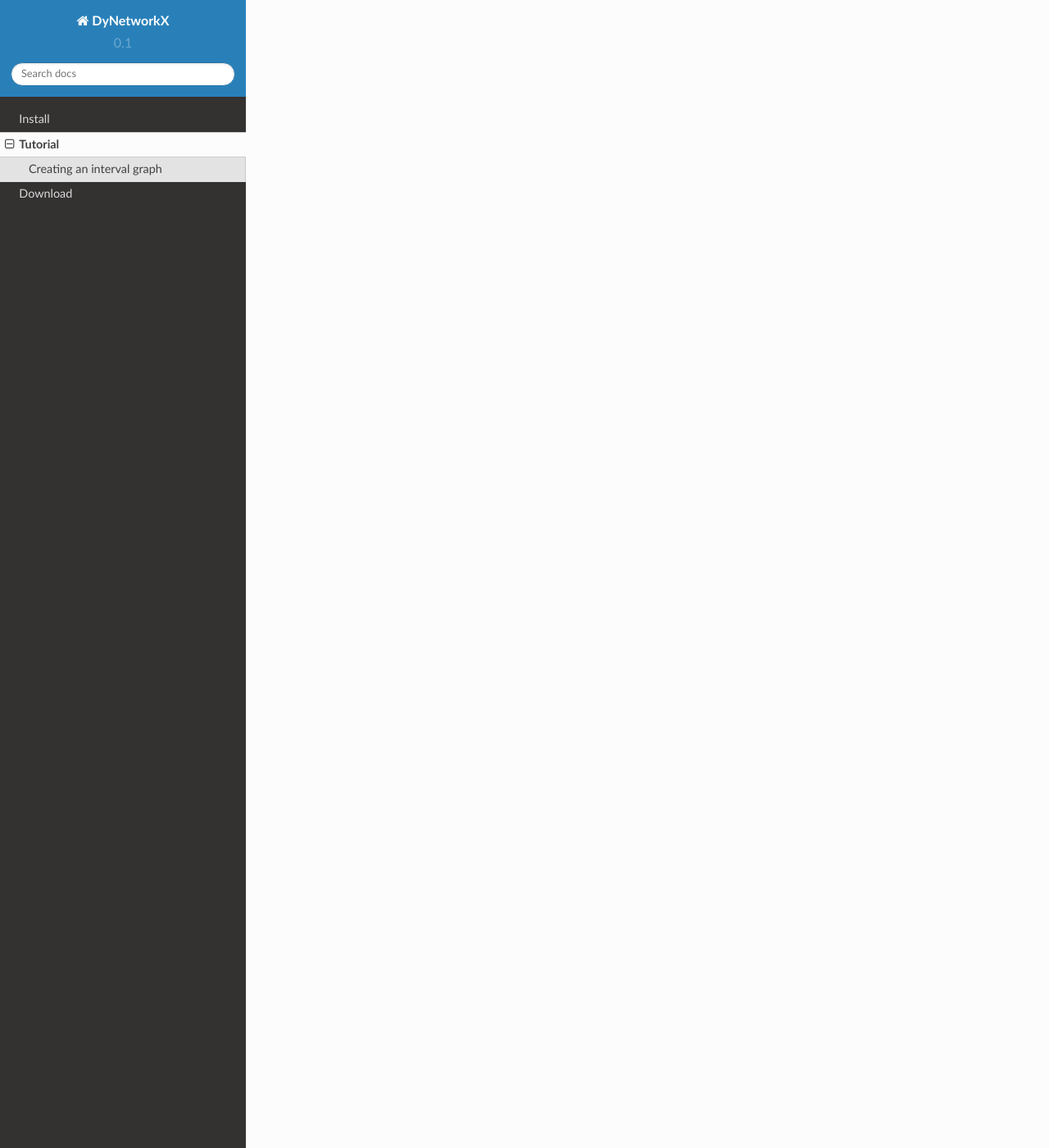
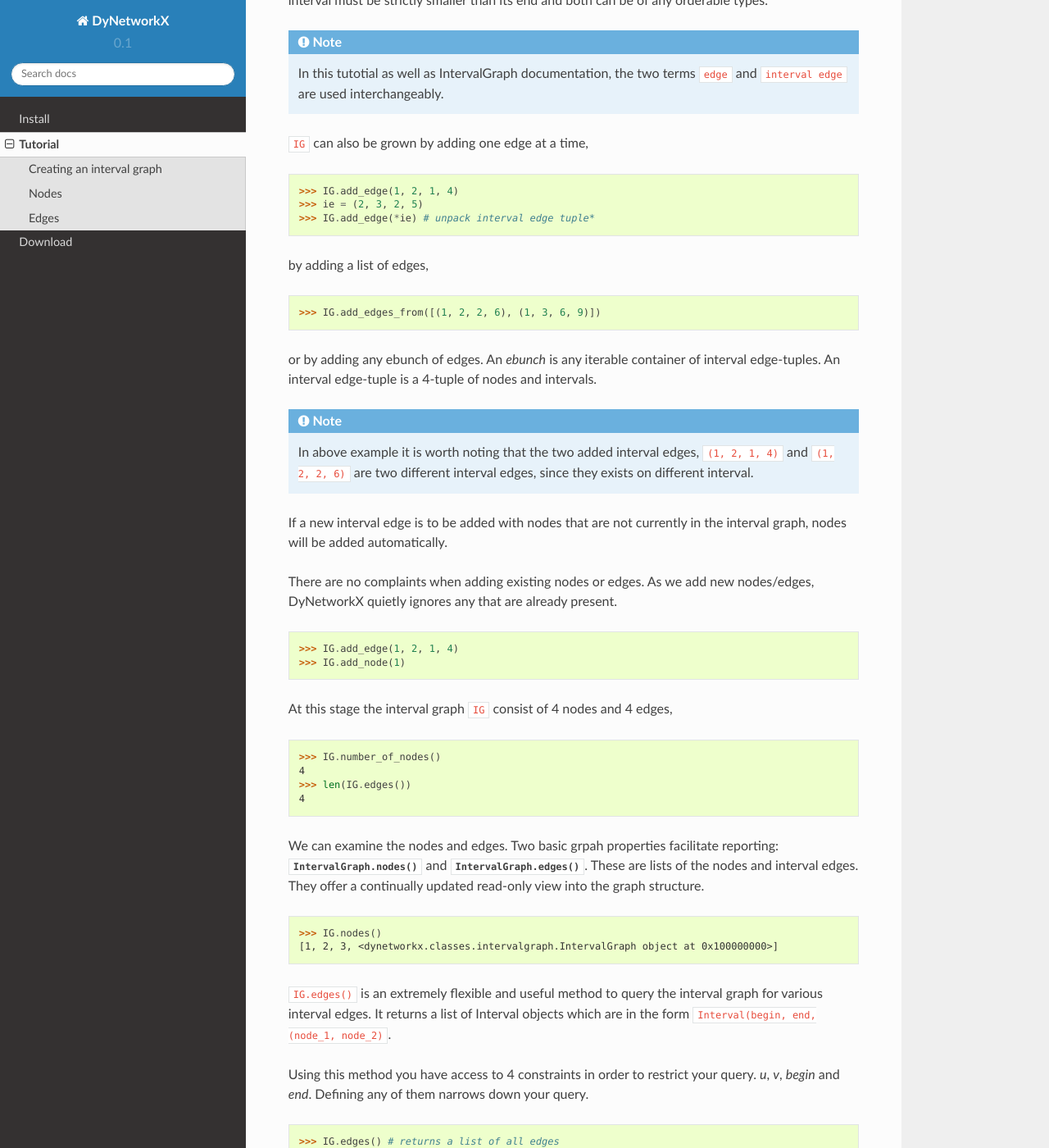
Before and after one commit to IdeasLabUT/dynetworkx, a Sphinx documentation site: the page built from dydoc/source/tutorial.rst, in a window 1280 px wide and 1400 px high, scrolled down 1566 px. Shown: the whole window at 82% size. Built offline with Sphinx 7.4.7 and the Read the Docs theme 2.0.0, drawn with Linux system fonts in a browser that asks for light colours; pages that are not in the unit, such as notebooks, are missing from menus; some of the changed text lies outside the part shown.

Commit message:
Finish interval graph tutorial on nodes and edges

```diff
--- a/dydoc/source/tutorial.rst
+++ b/dydoc/source/tutorial.rst
@@ -7,13 +7,17 @@
 
 This guide can help you start working with IntervalGraph module of DyNetworkX.
 
+**Disclaimer:**
+this tutorial, similar to DyNetworkX itself, is heavily influenced by NetworkX's tutorial.
+This is done on purpose, in order to point out the similarities between the two packages.
+
 Creating an interval graph
 --------------------------
 
 Create an empty interval graph with no nodes and no edges.
 
     >>> import dynetworkx as dnx
-    >>> G = dnx.IntervalGraph()
+    >>> IG = dnx.IntervalGraph()
 
 By definition, an :class:`IntervalGraph` is a collection of nodes (vertices) along with
 identified pairs of nodes (called interval edges, edges, links, etc) each of which is
@@ -23,3 +27,131 @@
 
 .. note:: Python's ``None`` object should not be used as a node as it determines
    whether optional function arguments have been assigned in many functions.
+
+Nodes
+-----
+
+Using DyNetworkX's :class:`IntervalGraph.load_from_txt` method, the graph
+``IG`` can be grown by importing an existing network. However, we first
+look at simple ways to manipulate an interval graph. The simplest
+form is adding a single node,
+
+    >>> IG.add_node(1)
+
+add alist of nodes,
+
+    >>> IG.add_nodes_from([2, 3])
+
+or add any iterable container of nodes. You can also add nodes along with node
+attributes if your container yields 2-tuples (node, node_attribute_dict).
+Node attributes are discussed further below.
+
+    >>> H = dnx.IntervalGraph()
+    >>> IG.add_node(H)
+
+Note that interval graph ``IG`` now contains interval graph ``H`` as a node.
+This flexibility is very powerful as it allows graphs of graphs, graphs
+of files, graphs of functions and much more. It is worth thinking
+about how to structure your application so that the nodes are
+useful entities.  Of course you can always use a unique
+identifier in ``IG``and have a separate dictionary
+keyed by identifier to the node information if
+you prefer.
+
+.. note:: You should not change the node object if the hash depends
+   on its contents.
+
+Edges
+-----
+
+Edges are what make an interval graph possible. Every edge is defined by 2 nodes, the
+inclusive beginning of the interval when the edge first appears and its
+non-inclusive end. beginning of an interval must be strictly smaller
+than its end and both can be of any orderable types.
+
+.. note:: In this tutotial as well as IntervalGraph documentation, the two terms ``edge``
+   and ``interval edge`` are used interchangeably.
+
+``IG`` can also be grown by adding one edge at a time,
+
+   >>> IG.add_edge(1, 2, 1, 4)
+   >>> ie = (2, 3, 2, 5)
+   >>> IG.add_edge(*ie) # unpack interval edge tuple*
+
+by adding a list of edges,
+
+    >>> IG.add_edges_from([(1, 2, 2, 6), (1, 3, 6, 9)])
+
+or by adding any :term:`ebunch` of edges. An *ebunch* is any iterable container of
+interval edge-tuples. An interval edge-tuple is a 4-tuple of nodes and intervals.
+
+.. note:: In above example it is worth noting that the two added interval edges,
+   ``(1, 2, 1, 4)`` and ``(1, 2, 2, 6)`` are two different interval edges,
+   since they exists on different interval.
+
+If a new interval edge is to be added with nodes that are not currently in the
+interval graph, nodes will be added automatically.
+
+There are no complaints when adding existing nodes or edges. As we add new
+nodes/edges, DyNetworkX quietly ignores any that are already present.
+
+   >>> IG.add_edge(1, 2, 1, 4)
+   >>> IG.add_node(1)
+
+At this stage the interval graph ``IG`` consist of 4 nodes and 4 edges,
+
+   >>> IG.number_of_nodes()
+   4
+   >>> len(IG.edges())
+   4
+
+We can examine the nodes and edges. Two basic grpah properties facilitate reporting:
+:class:`IntervalGraph.nodes()` and :class:`IntervalGraph.edges()`. These are lists
+of the nodes and interval edges. They offer a continually updated read-only view
+into the graph structure.
+
+   >>> IG.nodes()
+   [1, 2, 3, <dynetworkx.classes.intervalgraph.IntervalGraph object at 0x100000000>]
+
+``IG.edges()`` is an extremely flexible and useful method to query the interval
+graph for various interval edges. It returns a list of Interval objects which
+are in the form ``Interval(begin, end, (node_1, node_2)``.
+
+Using this method you have access to 4 constraints in order to restrict your query.
+`u`, `v`, `begin` and `end`. Defining any of them narrows down your query.
+
+   >>> IG.edges() # returns a list of all edges
+   [Interval(6, 9, (1, 3)), Interval(2, 5, (2, 3)), Interval(2, 6, (1, 2)), Interval(1, 4, (1, 2))]
+   >>> IG.edges(begin=5) # all edges which have an overlapping interval with interval [5, end of the interval graph]
+   [Interval(6, 9, (1, 3)), Interval(2, 6, (1, 2))]
+   >>> IG.edges(end=3) # all edges which have an overlapping interval with interval [beginning of the interval graph, 3)
+   [Interval(2, 5, (2, 3)), Interval(2, 6, (1, 2)), Interval(1, 4, (1, 2))]
+   >>> IG.edges(u=1, v=2) # all edge between nodes 1 and 2
+   [Interval(2, 6, (1, 2)), Interval(1, 4, (1, 2))]
+   >>> IG.edges(1, 2, 5, 6) # all edges between nodes 1 and 2 which have an overlapping interval with [5, 6)
+   [Interval(2, 6, (1, 2))]
+
+As it is shown, ``IG.edges()`` is a powerful method to query the network for edges.
+You can also take advantage of :class:`IntervalGraph.has_node()` and
+:class:`IntervalGraph.has_edge()` as it is shown below,
+
+   >>> IG.has_node(3)
+   True
+   >>> 1 in IG # this is equivalent to IG.has_node(1)
+   True
+   >>> IG.has_node(5)
+   False
+   >>> IG.has_edge(2, 3)
+   True
+   >>> IG.has_edge(1, H)
+   False
+
+   Or constraint the begin and/or end of your search:
+
+   >>> IG.has_node(3, end=2) # end is non-inclusive
+   False
+
+   >>> IG.has_edge(2, 3, 3, 7) # matching an interval edge with nodes 2 and 3, and overlapping interval [3, 7)
+   True
+   >>> IG.has_edge(2, 3, 3, 7, overlapping=False) # setting overlapping=False, searches for an exact interval match
+   False
```
